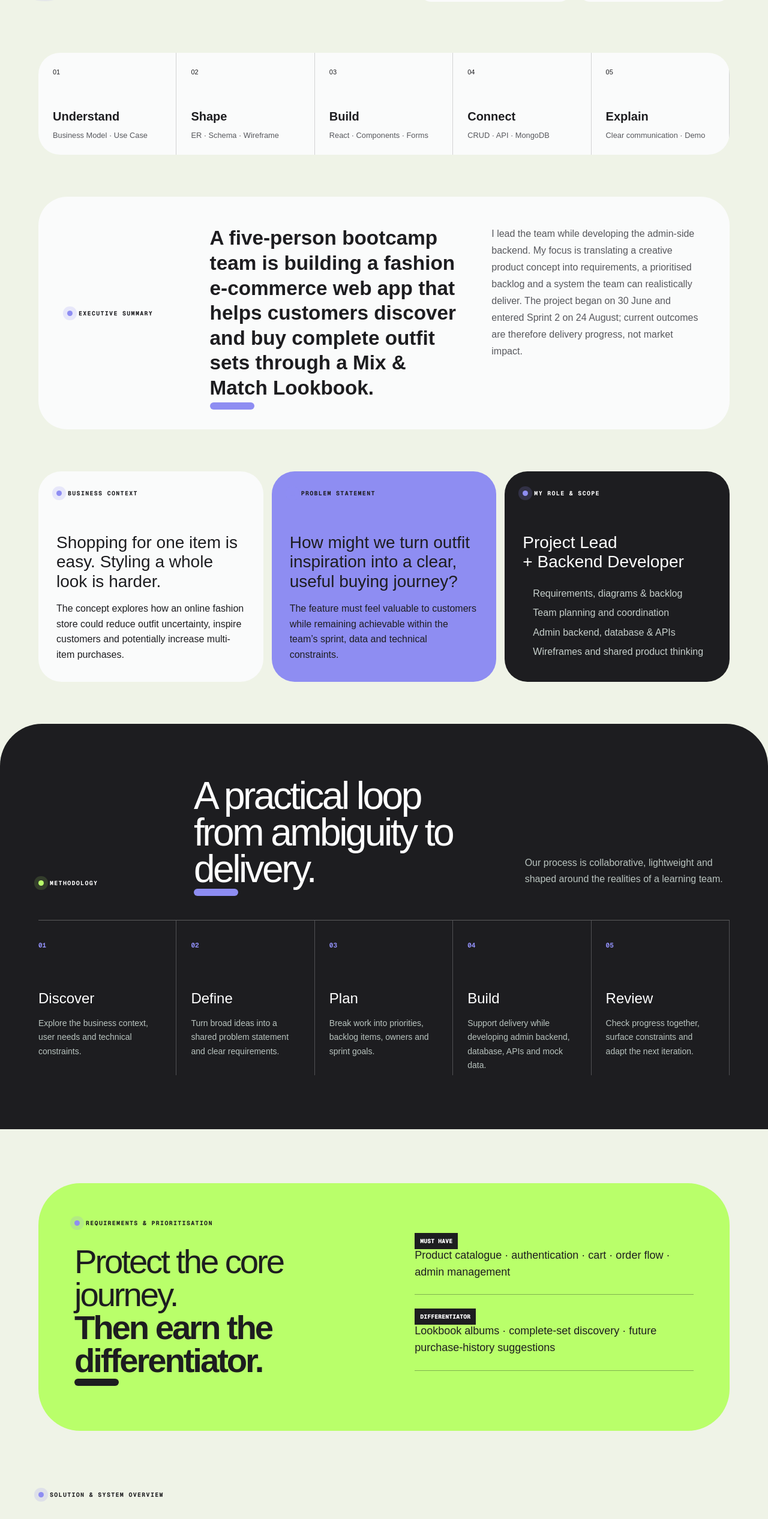
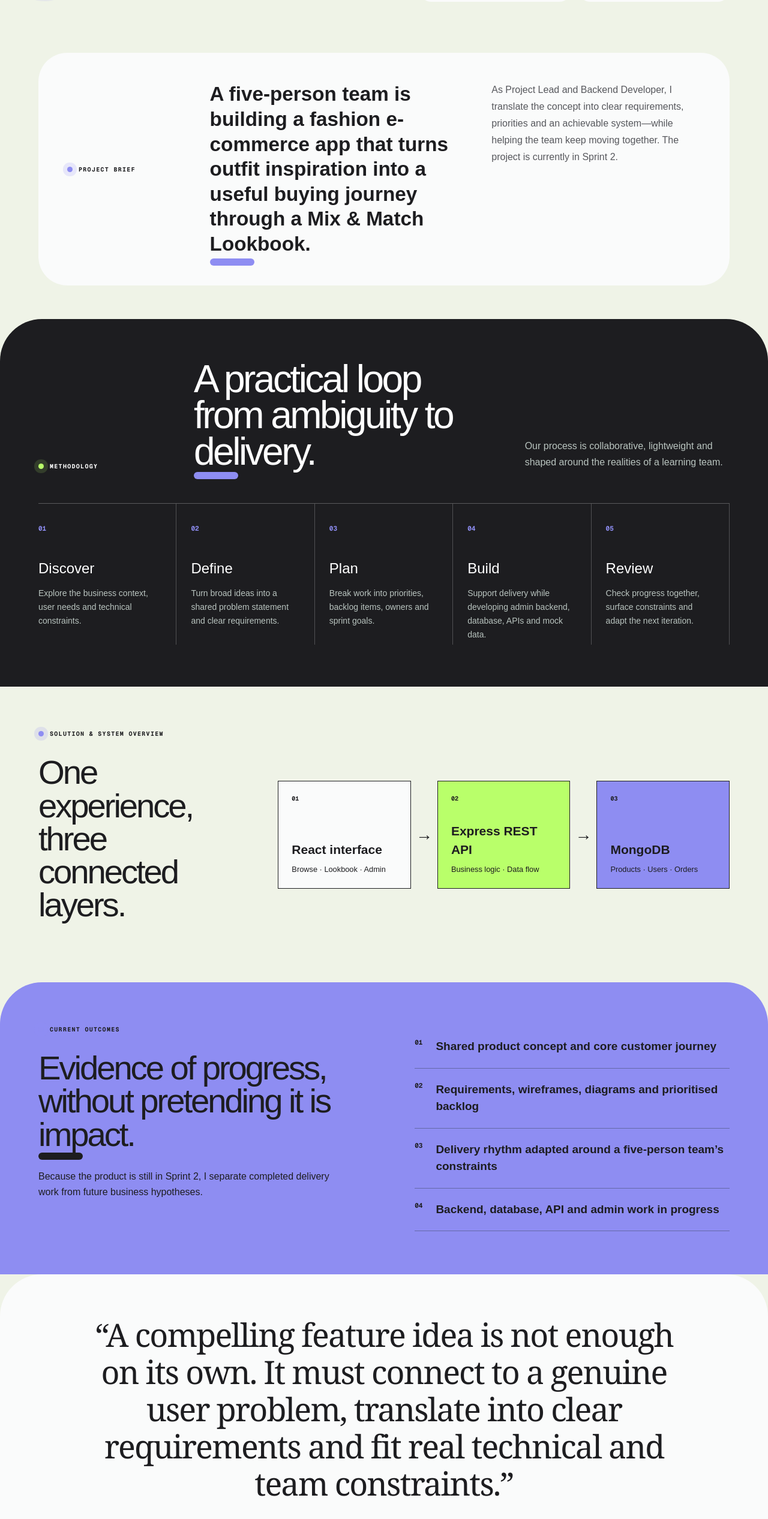
Before and after one commit to pathsharasakon-ws/nae-career-portfolio, a Next.js app: page / in a window 1280 px wide. Shown: the part 6173-8706 px from the top of the page at 60% size. Built offline with nearby package versions, Linux system fonts and the light colour scheme.

Commit message:
Tighten portfolio case study

```diff
--- a/app/page.tsx
+++ b/app/page.tsx
@@ -6,15 +6,6 @@ const methodology = [
   ['03', 'Plan', 'Break work into priorities, backlog items, owners and sprint goals.'],
   ['04', 'Build', 'Support delivery while developing admin backend, database, APIs and mock data.'],
   ['05', 'Review', 'Check progress together, surface constraints and adapt the next iteration.'],
-];
-
-const recommendations = [
-  ['Validate the Lookbook', 'Test whether curated outfits solve a real styling or purchase-decision problem before investing in personalization.'],
-  ['Start curated, learn fast', 'Launch with team-curated outfit sets first; use real behaviour to shape later recommendations.'],
-  ['Measure meaningful events', 'Track lookbook views, set additions and completed orders—not only page traffic.'],
-  ['Define a business metric', 'Use average items per order as an early indicator of whether Mix & Match creates value.'],
-  ['Personalize gradually', 'Introduce purchase-history suggestions only after enough reliable customer data exists.'],
-  ['Protect customer trust', 'Define consent, access and retention rules before using purchase data for recommendations.'],
 ];
 
 const journey = [
@@ -88,43 +79,24 @@ export default function Home() {
           </aside>
         </div>
 
-        <div className="rubricTrail" aria-label="Project story aligned with the course rubric">
-          <article><span>01</span><b>Understand</b><small>Business Model · Use Case</small></article>
-          <article><span>02</span><b>Shape</b><small>ER · Schema · Wireframe</small></article>
-          <article><span>03</span><b>Build</b><small>React · Components · Forms</small></article>
-          <article><span>04</span><b>Connect</b><small>CRUD · API · MongoDB</small></article>
-          <article><span>05</span><b>Explain</b><small>Clear communication · Demo</small></article>
-        </div>
-
-        <div className="executive panel"><p className="label">EXECUTIVE SUMMARY</p><div><p className="summaryLead">A five-person bootcamp team is building a fashion e-commerce web app that helps customers discover and buy complete outfit sets through a Mix & Match Lookbook.</p><p>I lead the team while developing the admin-side backend. My focus is translating a creative product concept into requirements, a prioritised backlog and a system the team can realistically deliver. The project began on 30 June and entered Sprint 2 on 24 August; current outcomes are therefore delivery progress, not market impact.</p></div></div>
-
-        <div className="caseGrid">
-          <article className="paperCard"><p className="label">BUSINESS CONTEXT</p><h3>Shopping for one item is easy. Styling a whole look is harder.</h3><p>The concept explores how an online fashion store could reduce outfit uncertainty, inspire customers and potentially increase multi-item purchases.</p></article>
-          <article className="coralCard"><p className="label">PROBLEM STATEMENT</p><h3>How might we turn outfit inspiration into a clear, useful buying journey?</h3><p>The feature must feel valuable to customers while remaining achievable within the team’s sprint, data and technical constraints.</p></article>
-          <article className="darkCard"><p className="label">MY ROLE & SCOPE</p><h3>Project Lead<br />+ Backend Developer</h3><ul><li>Requirements, diagrams & backlog</li><li>Team planning and coordination</li><li>Admin backend, database & APIs</li><li>Wireframes and shared product thinking</li></ul></article>
-        </div>
+        <div className="executive panel"><p className="label">PROJECT BRIEF</p><div><p className="summaryLead">A five-person team is building a fashion e-commerce app that turns outfit inspiration into a useful buying journey through a Mix & Match Lookbook.</p><p>As Project Lead and Backend Developer, I translate the concept into clear requirements, priorities and an achievable system—while helping the team keep moving together. The project is currently in Sprint 2.</p></div></div>
 
         <div className="method"><div className="methodHead"><p className="label">METHODOLOGY</p><h3>A practical loop from ambiguity to delivery.</h3><p>Our process is collaborative, lightweight and shaped around the realities of a learning team.</p></div><div className="methodSteps">{methodology.map(([no,title,text]) => <article key={no}><span>{no}</span><h4>{title}</h4><p>{text}</p></article>)}</div></div>
-
-        <div className="requirements panel"><div><p className="label">REQUIREMENTS & PRIORITISATION</p><h3>Protect the core journey.<br /><em>Then earn the differentiator.</em></h3></div><div className="priority"><article><span>MUST HAVE</span><p>Product catalogue · authentication · cart · order flow · admin management</p></article><article><span>DIFFERENTIATOR</span><p>Lookbook albums · complete-set discovery · future purchase-history suggestions</p></article></div></div>
 
         <div className="system"><div><p className="label">SOLUTION & SYSTEM OVERVIEW</p><h3>One experience,<br />three connected layers.</h3></div><div className="systemFlow"><article><span>01</span><b>React interface</b><small>Browse · Lookbook · Admin</small></article><i>→</i><article><span>02</span><b>Express REST API</b><small>Business logic · Data flow</small></article><i>→</i><article><span>03</span><b>MongoDB</b><small>Products · Users · Orders</small></article></div></div>
 
         <div className="outcomes"><div className="outcomeCopy"><p className="label">CURRENT OUTCOMES</p><h3>Evidence of progress,<br />without pretending it is impact.</h3><p>Because the product is still in Sprint 2, I separate completed delivery work from future business hypotheses.</p></div><div className="outcomeList"><p><b>01</b> Shared product concept and core customer journey</p><p><b>02</b> Requirements, wireframes, diagrams and prioritised backlog</p><p><b>03</b> Delivery rhythm adapted around a five-person team’s constraints</p><p><b>04</b> Backend, database, API and admin work in progress</p></div></div>
 
-        <div className="recommendations"><div className="recommendHead"><p className="label">BUSINESS RECOMMENDATIONS</p><h3>Build less.<br /><em>Learn more.</em></h3><p>These are next-step hypotheses—not claimed results.</p></div><div className="recommendGrid">{recommendations.map(([title,text], i) => <article key={title}><span>0{i+1}</span><h4>{title}</h4><p>{text}</p></article>)}</div></div>
-
         <blockquote>“A compelling feature idea is not enough on its own. It must connect to a genuine user problem, translate into clear requirements and fit real technical and team constraints.”<cite>— Reflection from Sprint 2</cite></blockquote>
       </section>
 
       <section className="projectShelf">
-        <div className="shelfHead"><p className="label">02 / SELECTED JSD13 PROJECTS</p><h2>A learning archive.<br /><em>Built in public.</em></h2><p>Selected work from the Generation Thailand bootcamp—curated for business analysis, system thinking and delivery rather than displayed as a list of coding exercises.</p></div>
+        <div className="shelfHead"><p className="label">02 / SUPPORTING WORK</p><h2>Two smaller signals<br />of <em>how I think.</em></h2><p>Compact learning notes that connect business intent to system structure.</p></div>
         <div className="projectFolders">
-          <article className="folder folderLime"><div className="folderTab">TEAM PROJECT · IN PROGRESS</div><span className="folderNo">01</span><div className="folderIcon">LOOK<br />BOOK</div><h3>Fashion E-commerce<br />& Mix and Match</h3><p>Turning a product idea into user flows, requirements, backlog, system design and a deliverable MERN application.</p><ul><li>Project leadership</li><li>Admin backend & APIs</li><li>Requirements & prioritisation</li></ul><a href="#work">Read featured case study ↑</a></article>
-          <article className="folder folderCream"><div className="folderTab">INDIVIDUAL CONCEPT</div><span className="folderNo">02</span><div className="musicStamp" aria-hidden="true">♪</div><h3>Piano Practice<br />E-commerce Concept</h3><p>A domain-led concept translating an educator’s insight into a business model, use cases, ER diagram and MongoDB schema.</p><ul><li>Business Model Canvas</li><li>Use cases & data model</li><li>Domain-to-system thinking</li></ul><span className="coming">CASE NOTE · JSD13</span></article>
-          <article className="folder folderCoral"><div className="folderTab">INDIVIDUAL EXERCISE</div><span className="folderNo">03</span><div className="routeStamp" aria-hidden="true">REQ<br />↓<br />API</div><h3>Requirements-to-System<br />Breakdown</h3><p>Mapping requirements into routes, components, application state and API responsibilities before implementation.</p><ul><li>Functional decomposition</li><li>Route & component mapping</li><li>State and API planning</li></ul><span className="coming">CASE NOTE · JSD13</span></article>
+          <article className="folder folderCream"><div className="folderTab">INDIVIDUAL CONCEPT</div><span className="folderNo">01</span><div className="musicStamp" aria-hidden="true">♪</div><h3>Piano Practice<br />E-commerce Concept</h3><p>Translating an educator’s insight into a business model, use cases and data structure.</p><span className="coming">CASE NOTE · JSD13</span></article>
+          <article className="folder folderCoral"><div className="folderTab">INDIVIDUAL EXERCISE</div><span className="folderNo">02</span><div className="routeStamp" aria-hidden="true">REQ<br />↓<br />API</div><h3>Requirements-to-System<br />Breakdown</h3><p>Mapping requirements into routes, components, state and API responsibilities.</p><span className="coming">CASE NOTE · JSD13</span></article>
         </div>
-        <p className="shelfNote">Not every exercise belongs in a portfolio. These three show how I think, organise and connect business intent to technical delivery.</p>
+        <p className="shelfNote">Enough to show range—without turning the portfolio into a course archive.</p>
       </section>
 
       <section className="community"><div className="communityVisual"><span>PLAN</span><b>ALIGN · FACILITATE · REVIEW</b><div className="crowd" aria-hidden="true">● ● ● ● ● ● ● ● ● ● ● ● ● ● ● ● ● ● ● ● ● ● ● ●</div></div><div className="communityCopy"><p className="label">03 / EXPERIENCE IN ACTION</p><h2>Coordinating a community—<em>not just an event.</em></h2><p>Led two consecutive annual editions of Community Crank at Progression Vertical, coordinating planning, promotion, sponsors, vendors, instructors, community partners, on-site facilitation and post-event review.</p><div className="tags"><span>Stakeholder alignment</span><span>Event operations</span><span>Community insight</span><span>Feedback review</span></div><small>Also supported Gear Swap and Ladies Night as separate community initiatives.</small></div></section>
```
Also changed, not shown: app/eyeballs-theme.css.
